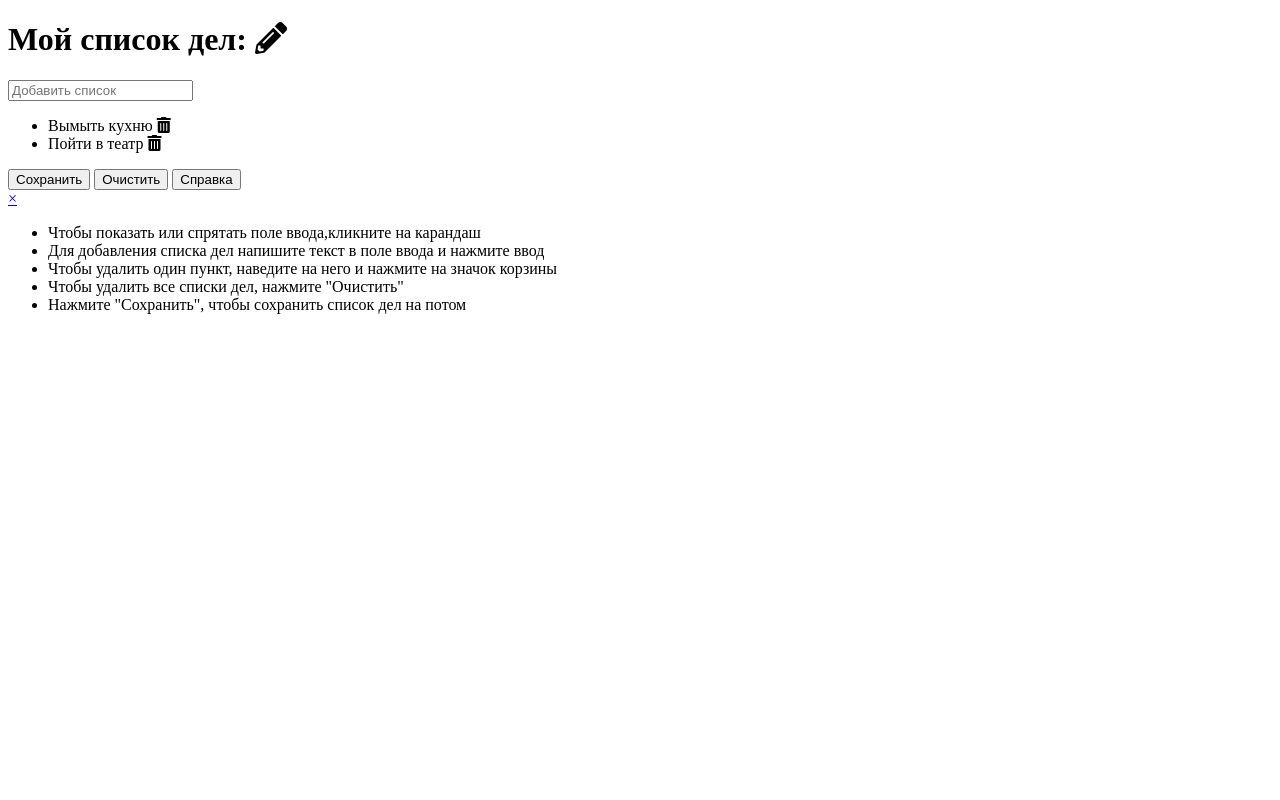
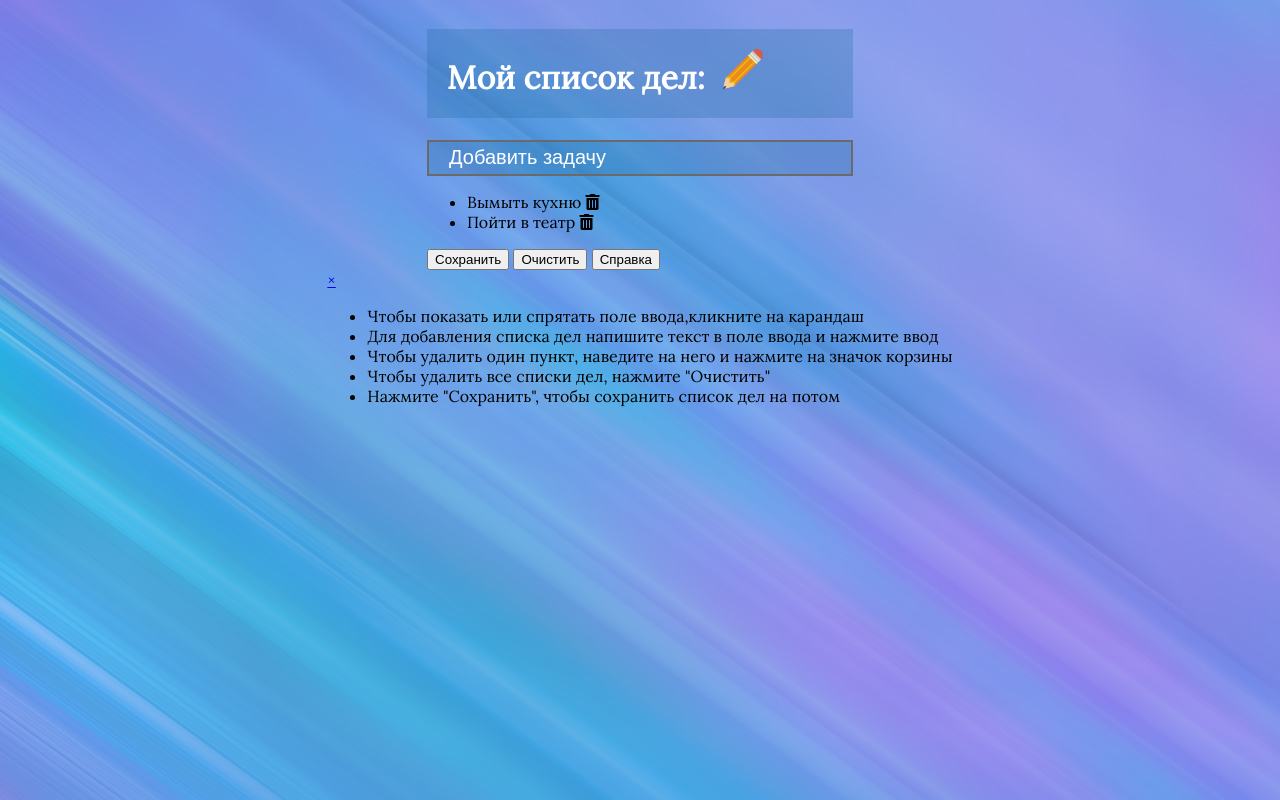
Before and after one commit to MrsKatty/ToDoList, a plain HTML site: page index.html in a window 1280 px wide. Drawn offline with Linux system fonts and the light colour scheme.

Commit message:
feat Todolist.css

```diff
--- a/Todolist.css
+++ b/Todolist.css
@@ -1,4 +1,33 @@
-/* #overlay {
-    height: 60px;
-    width: 130px;
-} */
+body {
+display: flex;
+align-items: center;
+flex-direction: column;
+background-image: url(img/991761.jpg);
+font-family: 'Lora', serif;
+}
+
+h1 {
+color: white;
+background-color: rgba(38, 110, 165, 0.3);
+padding: 20px ;
+}
+
+#pensil {
+margin-left: 10px;
+width: 40px;
+height: 40px;
+}
+
+input {
+color: white;
+background-color: rgba(38, 110, 165, 0.3);
+width: 400px;
+height: 30px;
+font-size: 20px;
+border: 2px solid rgb(106, 106, 106);
+padding-left: 20px;
+}
+
+input::placeholder {
+color: white;
+}
--- a/index.html
+++ b/index.html
@@ -4,17 +4,20 @@
 <head>
     <meta charset="UTF-8">
     <meta name="viewport" content="width=device-width, initial-scale=1.0">
-    <link rel="stylesheet" href="https://use.fontawesome.com/releases/v5.0.13/css/all.css" integrity="sha384-DNOHZ68U8hZfKXOrtjWvjxusGo9WQnrNx2sqG0tfsghAvtVlRW3tvkXWZh58N9jp" crossorigin="anonymous">
+    <link rel="stylesheet" href="https://use.fontawesome.com/releases/v5.0.13/css/all.css"
+        integrity="sha384-DNOHZ68U8hZfKXOrtjWvjxusGo9WQnrNx2sqG0tfsghAvtVlRW3tvkXWZh58N9jp" crossorigin="anonymous">
     <link rel="stylesheet" href="https://fonts.googleapis.com/css?family=Bad+Script">
     <link rel="stylesheet" href="Todolist.css">
     <script rel="stylesheet" src="script.js"></script>
+    <link rel="preconnect" href="https://fonts.gstatic.com">
+    <link href="https://fonts.googleapis.com/css2?family=Lora&display=swap" rel="stylesheet">
     <title>Document</title>
 </head>
 
 <body>
     <div id="todo">
-        <h1>Мой список дел: <i id="pensil" class="fas fa-pencil-alt"></i></h1>
-        <input type="text" placeholder="Добавить список">
+        <h1>Мой список дел: <img src="img/free-icon-edit-148926.png" id="pensil" class="fas fa-pencil-alt"></img></h1>
+        <input type="text" placeholder="Добавить задачу">
         <ul class="todos">
             <li>
                 <span class="todo-text">Вымыть кухню</span>
```
Also changed, not shown: img/991761.jpg (added), img/free-icon-edit-148926.png (added), img/free-icon-garbage-148951.png (added), 1 other file.
